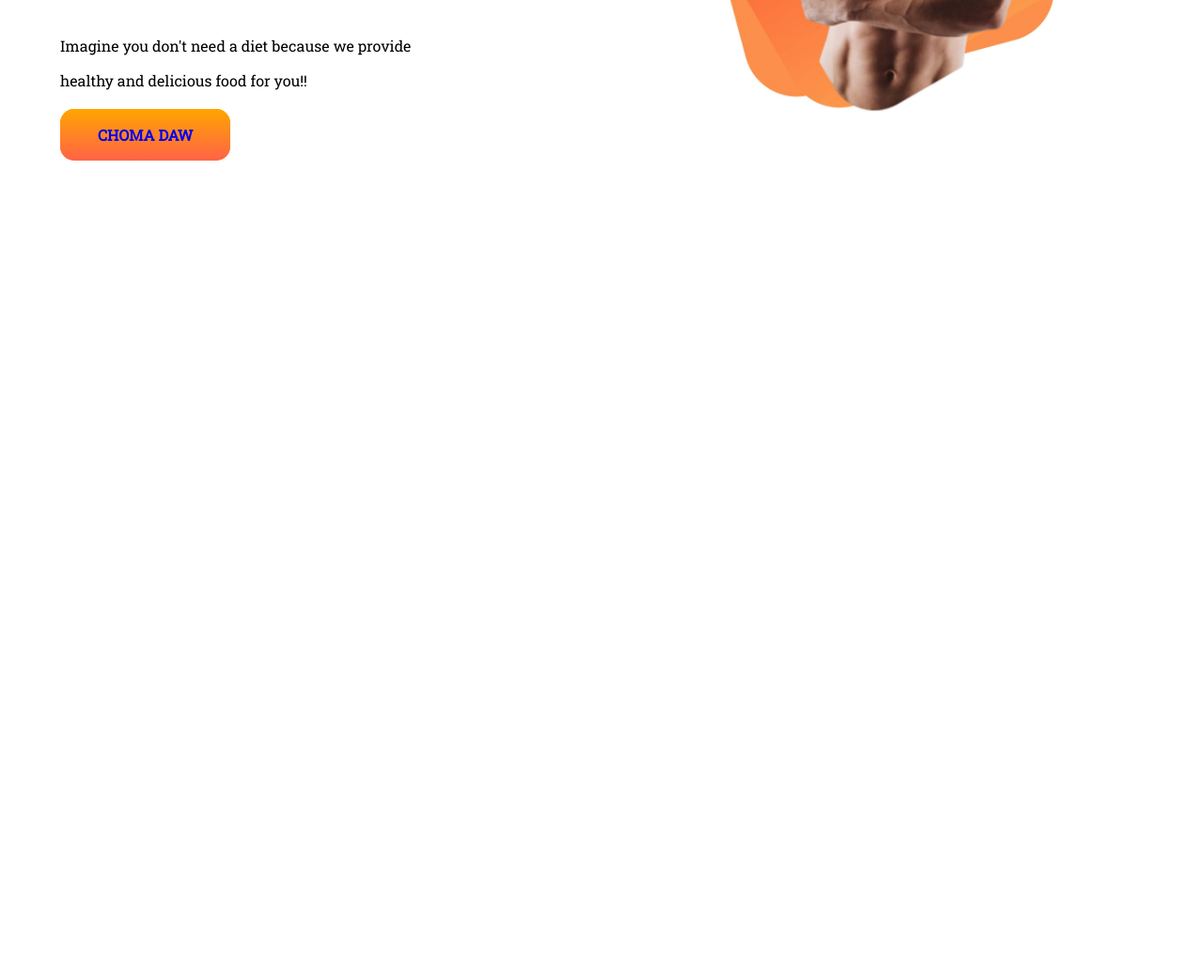
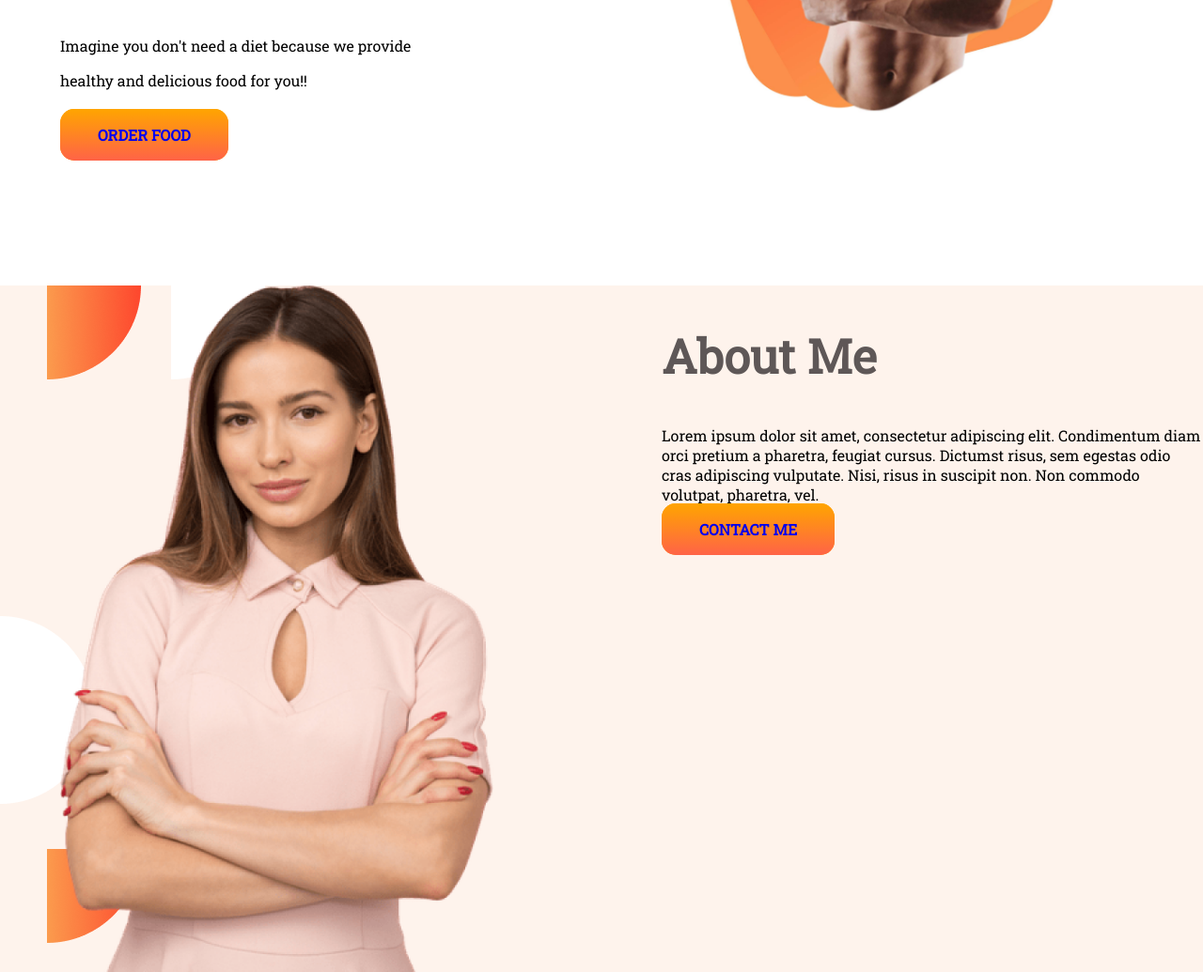
Before and after one commit to Farhadhossain1/my-new-website, a plain HTML site: page index.html in a window 1280 px wide. Shown: the part 326-1361 px from the top of the page at 94% size. Before the commit the page ends 800 px from the top, so only its background shows below. Drawn offline with Linux system fonts and the light colour scheme.

Commit message:
go to hell

```diff
--- a/index.html
+++ b/index.html
@@ -26,12 +26,32 @@
           class="link-button"
           target="_blank"
           href="https://www.sattacademy.com/"
-          >CHOMA DAW</a
+          >ORDER FOOD</a
         >
       </div>
       <div class="rakib">
         <img src="pic/hero20.jpg" alt="" />
       </div>
     </section>
+    <section class="about-me">
+      <div class="rakib">
+        <img src="pic/my-heroin.png" alt="" />
+      </div>
+      <div class="rakib">
+        <h1>About Me</h1>
+        <p>
+          Lorem ipsum dolor sit amet, consectetur adipiscing elit. Condimentum
+          diam orci pretium a pharetra, feugiat cursus. Dictumst risus, sem
+          egestas odio cras adipiscing vulputate. Nisi, risus in suscipit non.
+          Non commodo volutpat, pharetra, vel.
+        </p>
+        <a
+          class="link-button"
+          target="_blank"
+          href="https://mail.google.com/mail/u/0/?tab=rm&ogbl#inbox"
+          >CONTACT ME</a
+        >
+      </div>
+    </section>
   </body>
 </html>
--- a/style.css
+++ b/style.css
@@ -11,6 +11,7 @@ h1 {
 }
 section {
   display: flex;
+  margin-bottom: 150px;
 }
 .rakib {
   width: 50%;
@@ -27,3 +28,6 @@ section {
   border-radius: 15px;
   font-weight: 700;
 }
+.about-me {
+  background-image: url(pic/background.png);
+}
```
Also changed, not shown: pic/background.png (added), pic/my-heroin.png (added).
